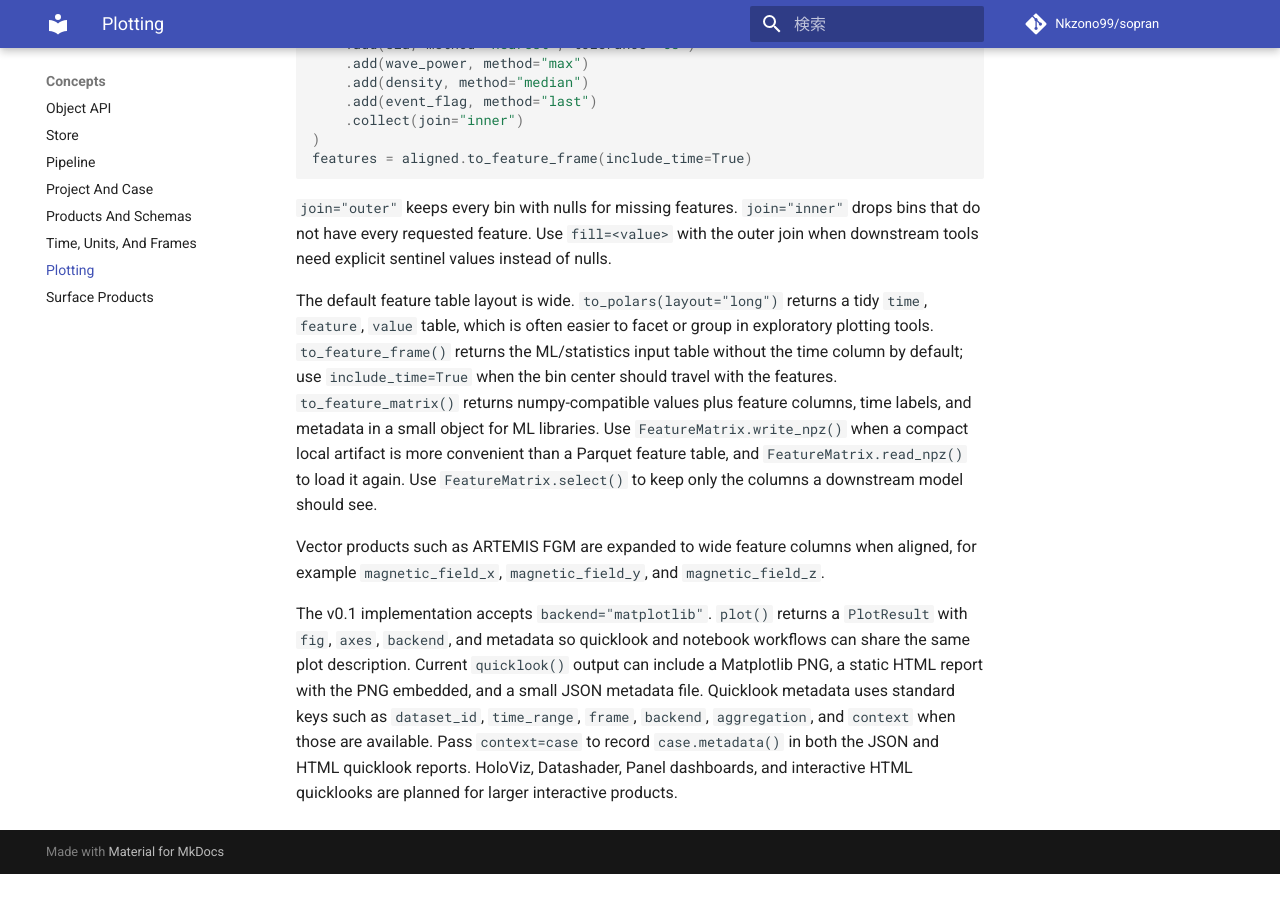
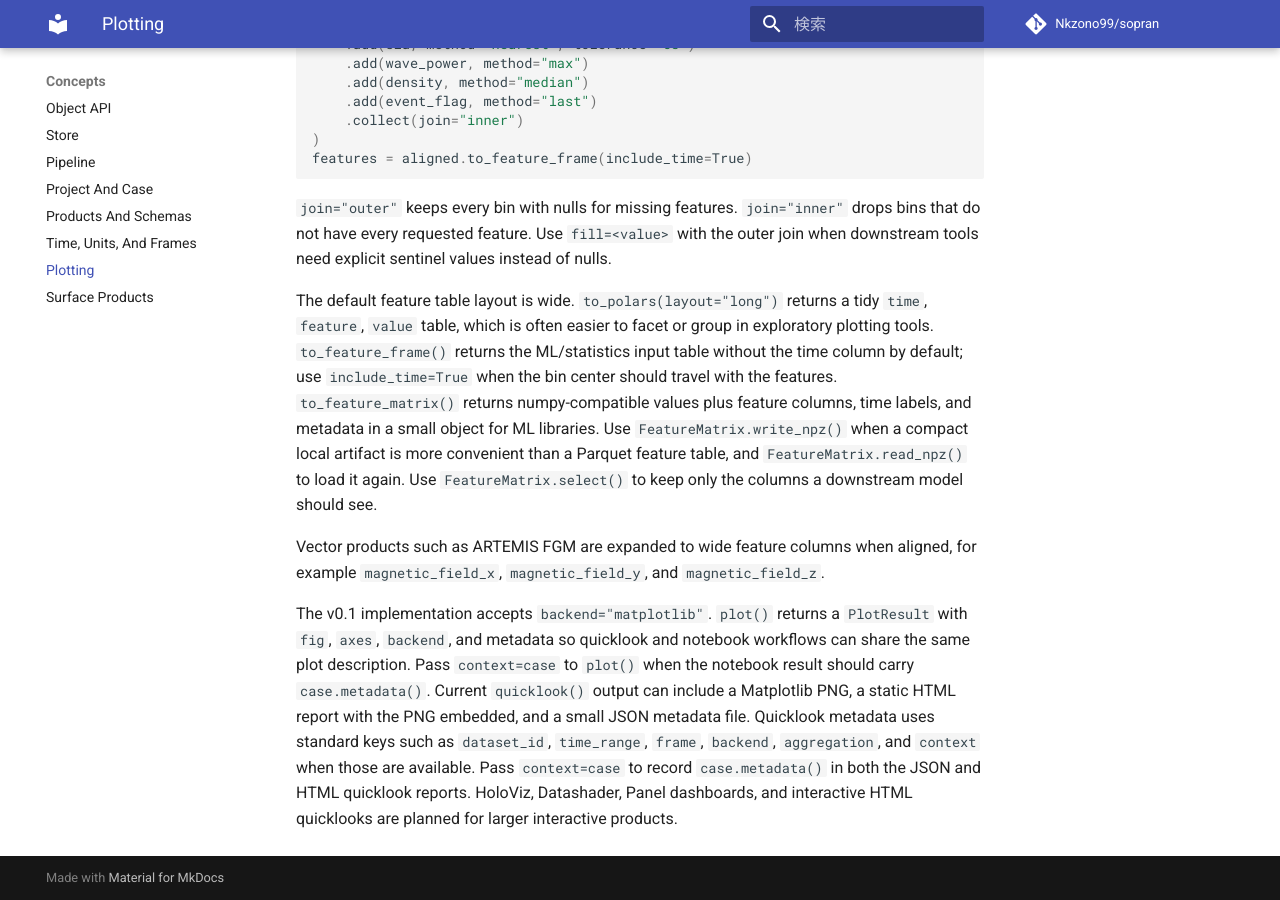
Before and after one commit to Nkzono99/sopran, an MkDocs documentation site: the page built from docs/concepts/plotting.md, in a window 1280 px wide and 900 px high, scrolled down 1397 px. Built offline with MkDocs 1.6.1 and Material for MkDocs 9.7.7, drawn with Linux system fonts in a browser that asks for light colours; comment, search, counter and statistics services are not loaded; before the commit the page ends 2271 px from its top, so only the background shows below that.

Commit message:
Record case context in plot results

```diff
--- a/docs/concepts/plotting.md
+++ b/docs/concepts/plotting.md
@@ -100,11 +100,12 @@ aligned, for example `magnetic_field_x`, `magnetic_field_y`, and
 
 The v0.1 implementation accepts `backend="matplotlib"`. `plot()` returns a
 `PlotResult` with `fig`, `axes`, `backend`, and metadata so quicklook and
-notebook workflows can share the same plot description. Current `quicklook()`
-output can include a Matplotlib PNG, a static HTML report with the PNG embedded,
-and a small JSON metadata file. Quicklook metadata uses standard keys such as
-`dataset_id`, `time_range`, `frame`, `backend`, `aggregation`, and `context`
-when those are available. Pass `context=case` to record `case.metadata()` in
-both the JSON and HTML quicklook reports. HoloViz, Datashader, Panel
-dashboards, and interactive HTML quicklooks are planned for larger interactive
-products.
+notebook workflows can share the same plot description. Pass `context=case` to
+`plot()` when the notebook result should carry `case.metadata()`.
+Current `quicklook()` output can include a Matplotlib PNG, a static HTML report
+with the PNG embedded, and a small JSON metadata file. Quicklook metadata uses
+standard keys such as `dataset_id`, `time_range`, `frame`, `backend`,
+`aggregation`, and `context` when those are available. Pass `context=case` to
+record `case.metadata()` in both the JSON and HTML quicklook reports. HoloViz,
+Datashader, Panel dashboards, and interactive HTML quicklooks are planned for
+larger interactive products.
```
Also changed, not shown: SPEC.md (+3 -1 lines), docs/how-to/plotstack.md (+3 -1 lines), 2 other files.
